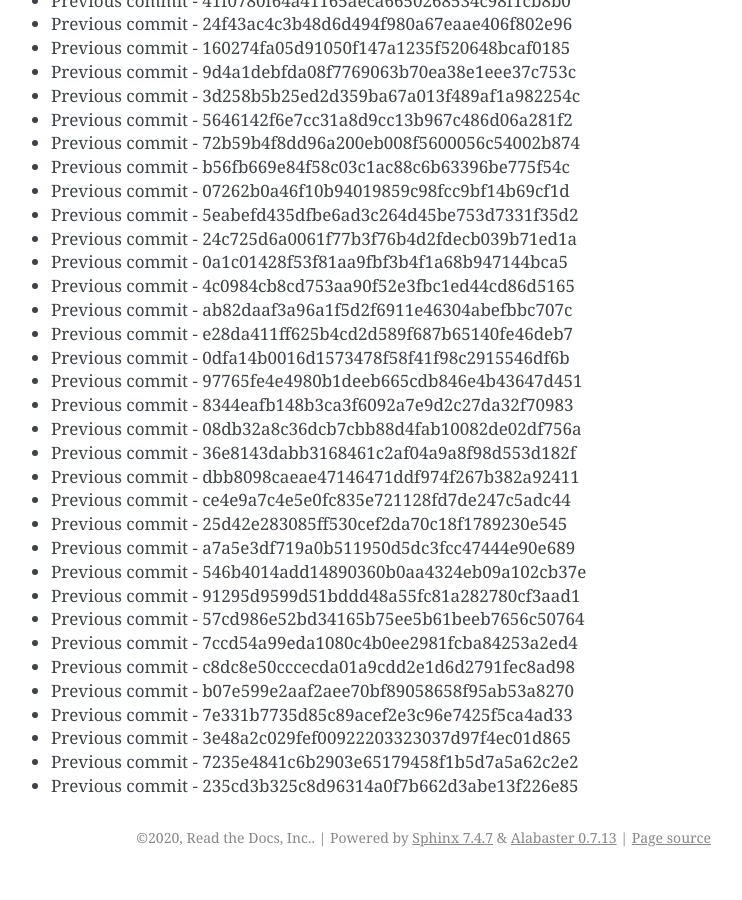
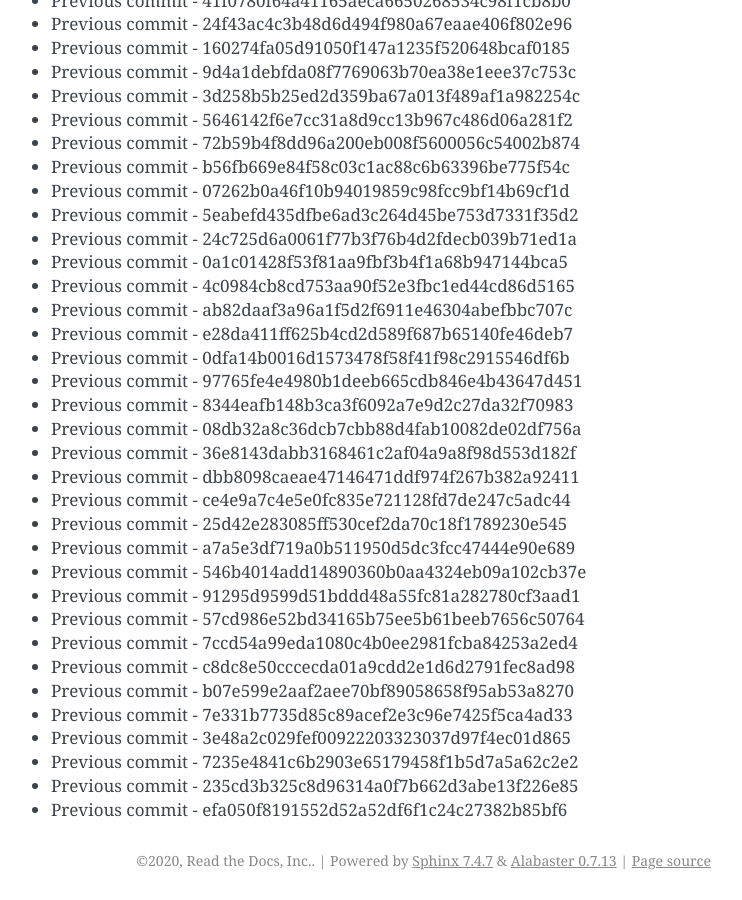
Before and after one commit to readthedocs/rtd-git-stresstest, a Sphinx documentation site: the page built from docs/updates.rst, in a window 1280 px wide and 900 px high, scrolled down 76329 px. Shown: the whole window, without its empty margins (399-1141 px from the left). Built offline with Sphinx 7.4.7, drawn with Linux system fonts in a browser that asks for light colours; before the commit the page ends 77206 px from its top, so only the background shows below that.

Commit message:
Generating commit from previous: efa050f8191552d52a52df6f1c24c27382b85bf6

```diff
--- a/docs/updates.rst
+++ b/docs/updates.rst
@@ -3239,3 +3239,4 @@ It can be tested for any performance characteristics.
 * Previous commit - 3e48a2c029fef00922203323037d97f4ec01d865
 * Previous commit - 7235e4841c6b2903e65179458f1b5d7a5a62c2e2
 * Previous commit - 235cd3b325c8d96314a0f7b662d3abe13f226e85
+* Previous commit - efa050f8191552d52a52df6f1c24c27382b85bf6
```
